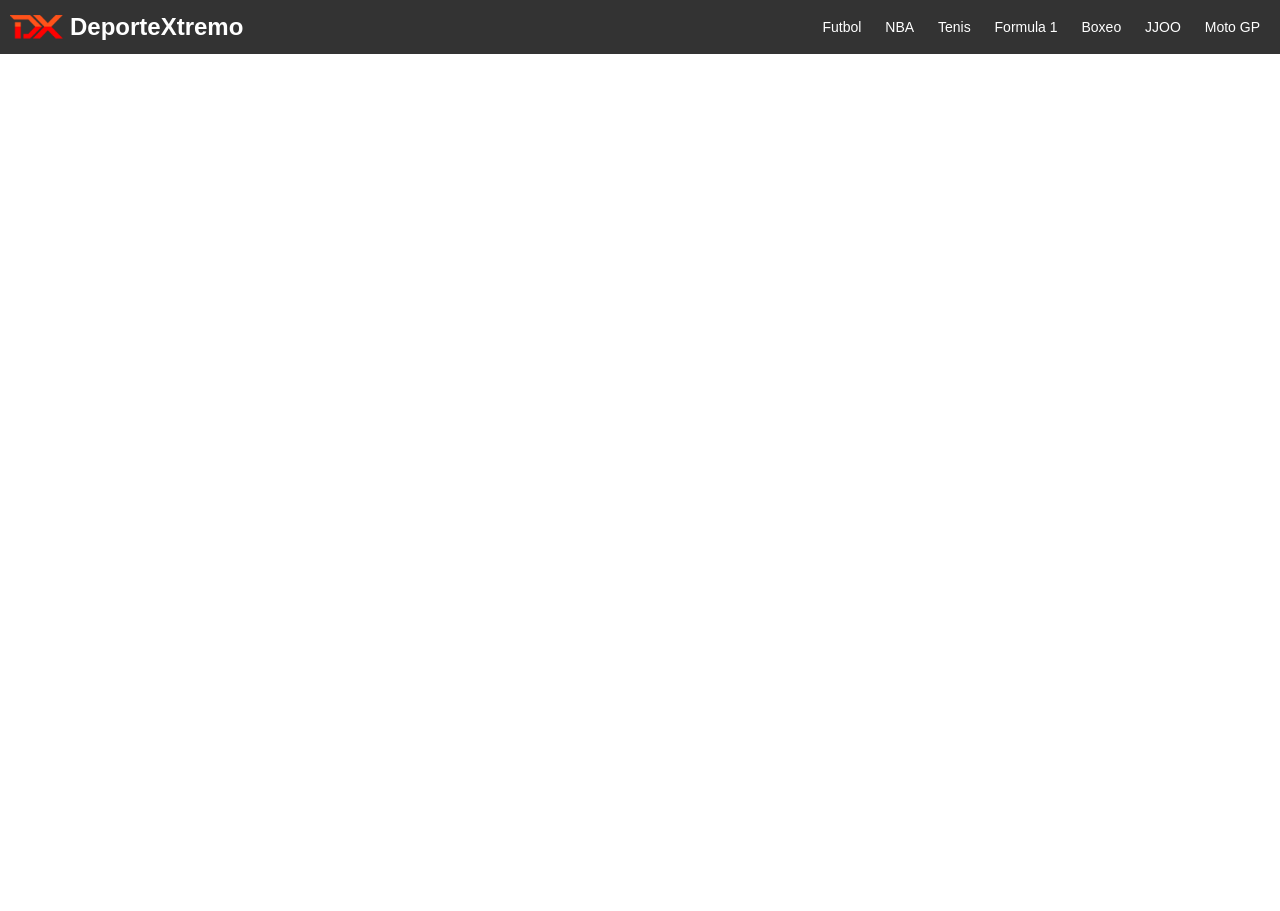
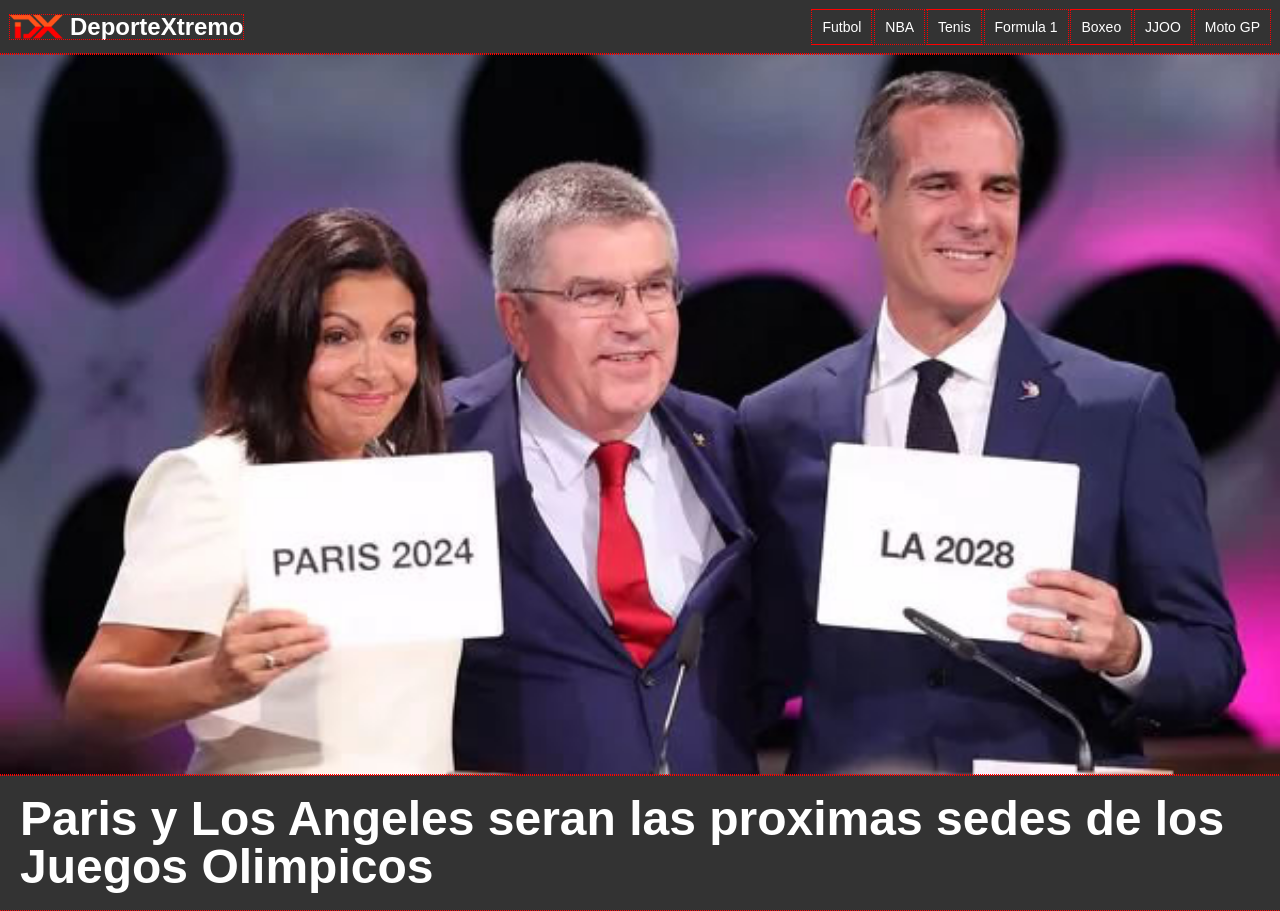
Before and after one commit to Jesinug/PWFE-M1-06, a plain HTML site: page index.html in a window 1280 px wide. Before the commit the page ends 800 px from the top, so only its background shows below. Drawn offline with Linux system fonts and the light colour scheme.

Commit message:
Guias visuales con CSS

```diff
--- a/css/style.css
+++ b/css/style.css
@@ -1,7 +1,14 @@
+* {
+	outline: dotted 1px red;
+}
+
 body {
 	font-family: "Arial";
 	font-size: 14px;
 	color: #222;
+}
+img {
+	display: block;
 }
 header {
 	background-color: #333;
@@ -39,3 +46,13 @@ nav li a:hover {
 	color: #333;
 	background-color: #FFF;
 }
+#noticias-destacadas img {
+	width: 100%;
+}
+#noticias-destacadas h2 {
+	background-color: #333;
+	color: #FFF;
+	font-weight: 700;
+	padding: 20px;
+	font-size: 48px;
+}
--- a/index.html
+++ b/index.html
@@ -26,11 +26,31 @@
 					<li><a href="#">Moto GP</a>
 					</li>
 				</ul>
+
 			</nav>
 	</header>
+	<main>
+		<section id="noticias-destacadas">
+
+			<figure>
+				<img src="img/juegos-olimpicos.jpg">
+				<figcaption>
+					<h2>Paris y Los Angeles seran las proximas sedes de los Juegos Olimpicos</h2>
+				</figcaption>
+			</figure>
+		</section>
+
+		<section id="ultimas-noticias">
+
+		</section>
+
+		<section id="tabla-posiciones">
+
+		</section>
+	</main>
 
 	<footer>
 
 	</footer>
-</body>
+	</body>
 </html>
```
